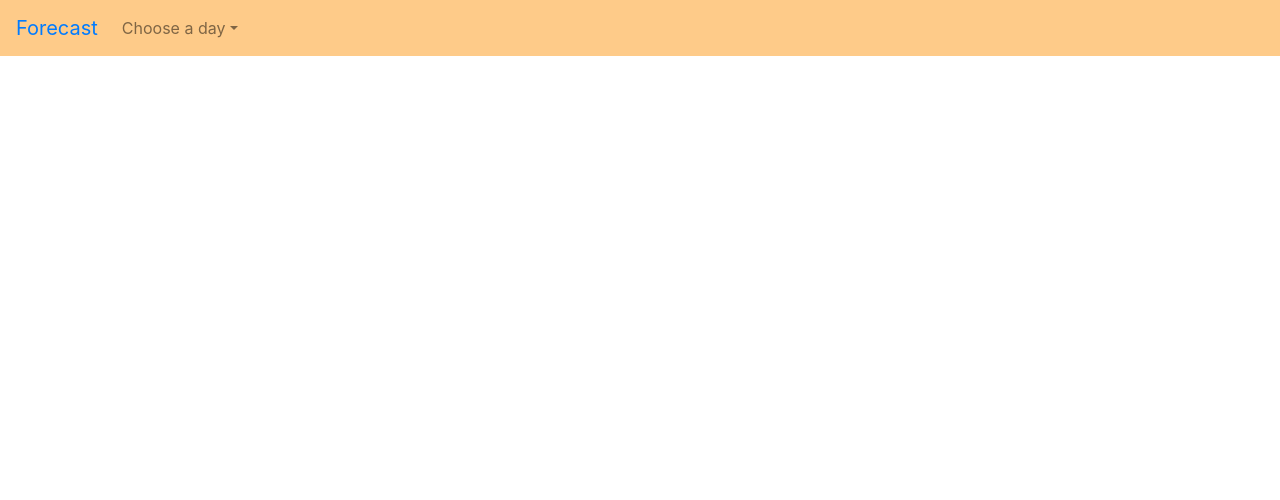
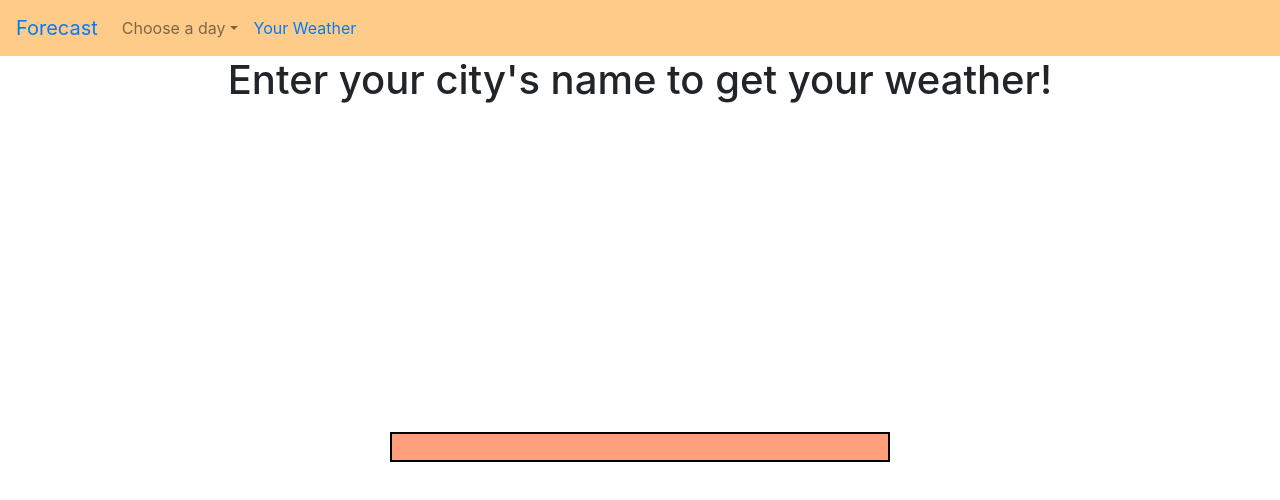
Before and after one commit to SunShineOneX/Weather-app, a React (Create React App) app: page /yourweather in a window 1280 px wide. Shown: the top 500 px of the page. Built offline with nearby package versions, Linux system fonts and the light colour scheme; no server answers.

Commit message:
staging changes for searching your city for weather upd

```diff
--- a/src/App.css
+++ b/src/App.css
@@ -16,3 +16,10 @@
   margin-top: 10vh;
   padding:.5vw;
 }
+
+.city-search {
+  margin-top: 40vh;
+  width: 40%;
+  background-color: lightsalmon;
+  border: 2px solid black;
+}
--- a/src/components/Day2.js
+++ b/src/components/Day2.js
@@ -3,6 +3,8 @@ import axios from "axios";
 
 const hidden_api_key = "ecdcfaface86216d574a68c8d7711d35";
 const apiCall = `https://api.openweathermap.org/data/2.5/onecall?lat=33.7490&lon=-84.38798&exclude=hourly,minutely,current&appid=${hidden_api_key}`;
+
+// api.openweathermap.org/data/2.5/weather?q=phoenix&appid=ecdcfaface86216d574a68c8d7711d35
 
 class Day2 extends Component {
     constructor(props) {
--- a/src/components/Forecast.js
+++ b/src/components/Forecast.js
@@ -1,6 +1,6 @@
 import React, { Component } from "react";
 import axios from "axios";
-const hidden_api_key = "ecdcfaface86216d574a68c8d7711d35";
+const hidden_api_key =  "ecdcfaface86216d574a68c8d7711d35";
 const apiCall = `https://api.openweathermap.org/data/2.5/onecall?lat=33.7490&lon=-84.38798&units=imperial&exclude=hourly,minutely,current&appid=${hidden_api_key}`;
 
 class Forecast extends Component {
--- a/src/components/Navbar.js
+++ b/src/components/Navbar.js
@@ -8,6 +8,8 @@ import Day4 from './Day4';
 import Day5 from './Day5';
 import Day6 from './Day6';
 import Day7 from './Day7';
+import YourWeather from "./YourWeather";
+
 import axios from "axios";
 const hidden_api_key = "ecdcfaface86216d574a68c8d7711d35";
 
@@ -80,6 +82,7 @@ class Navbar extends Component {
           <a class="dropdown-item" href="#"><Link to="/Day7">{this.getCurrentDay(this.state.day7)}</Link></a>
         </div>
       </li>
+      <a class="nav-link" href="#"><Link to="/yourweather">Your Weather</Link></a>
     </ul>
   </div>
 </nav>
@@ -92,6 +95,7 @@ class Navbar extends Component {
     <Route path="/Day5" component={Day5} />
     <Route path="/Day6" component={Day6} />
     <Route path="/Day7" component={Day7} />
+    <Route path="/yourweather" component={YourWeather} />
 </Switch>
             </div>
             </Router>
--- /dev/null
+++ b/src/components/YourWeather.js
@@ -0,0 +1,15 @@
+import React from 'react'
+import "../App.css";
+
+function YourWeather() {
+    return (
+        <div className="container-fluid">
+            <h1>Enter your city's name to get your weather!</h1>
+            <form>
+                <input className="city-search" type="text"></input>
+            </form>
+        </div>
+    )
+}
+
+export default YourWeather;
```
Also changed, not shown: 1 other file (tests, documents, lock files or other folders).
